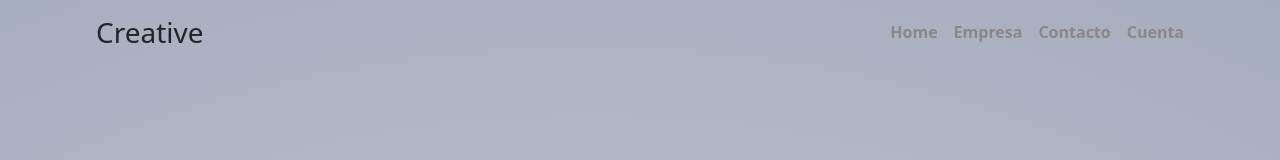
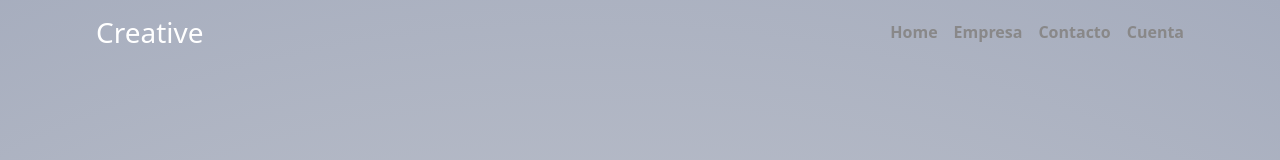
Before and after one commit to CodigoSmartDev/Muebleria-WalterChavez, a website: page Productos-Galeria/cocina.html in a window 1280 px wide. Shown: the top 160 px of the page. Drawn offline with nearby package versions, Linux system fonts and the light colour scheme.

Commit message:
culminacion del proyecto

```diff
--- a/Productos-Galeria/cocina.html
+++ b/Productos-Galeria/cocina.html
@@ -41,7 +41,7 @@
 
                       <!---- nav ---->
 
-    <div class="cover-container d-flex w-100 h-100 p-3 mx-auto flex-column">
+    <div class="cover-container d-flex w-100 h-100 p-3 mx-auto flex-column text-white">
       <div class="mb-auto">
         <div>
           <h3 class="float-md-start mb-0">Creative</h3>
```
